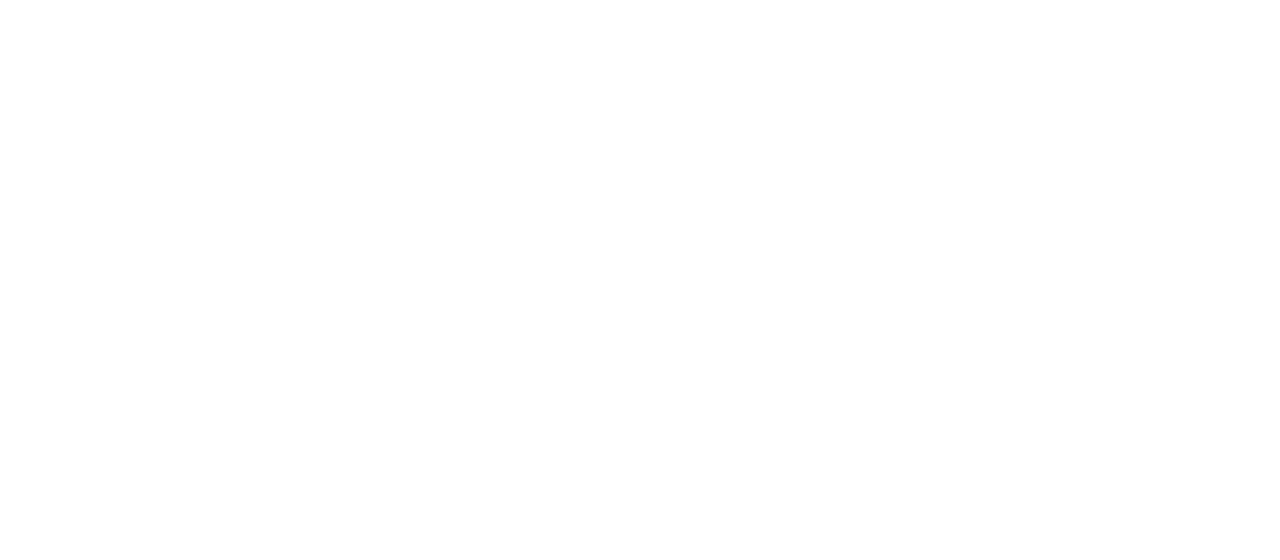
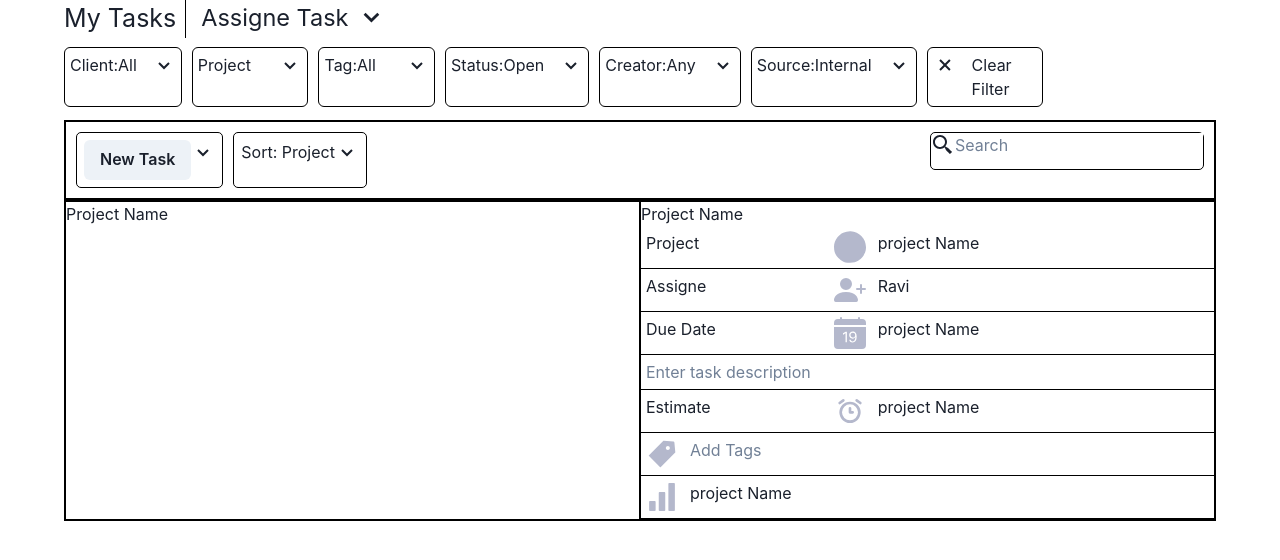
Before and after one commit to dev-rushi-parte/marked-waves-859, a React (Create React App) app in the folder client/: page /task in a window 1280 px wide. Before the commit this address had no page. Shown: the top 560 px of the page. Built offline with nearby package versions, Linux system fonts and the light colour scheme.

Commit message:
ui 90% completed

```diff
--- a/client/package.json
+++ b/client/package.json
@@ -7,6 +7,10 @@
     "@chakra-ui/react": "^2.3.4",
     "@emotion/react": "^11.10.4",
     "@emotion/styled": "^11.10.4",
+    "@fortawesome/fontawesome-svg-core": "^6.2.0",
+    "@fortawesome/free-regular-svg-icons": "^6.2.0",
+    "@fortawesome/free-solid-svg-icons": "^6.2.0",
+    "@fortawesome/react-fontawesome": "^0.2.0",
     "@testing-library/jest-dom": "^5.16.5",
     "@testing-library/react": "^13.4.0",
     "@testing-library/user-event": "^13.5.0",
--- a/client/public/index.html
+++ b/client/public/index.html
@@ -5,6 +5,7 @@
       @import url('https://fonts.googleapis.com/css2?family=Arvo:wght@400;700&family=Josefin+Sans:ital,wght@0,100;0,200;0,400;0,500;0,600;0,700;1,100;1,200&family=Lato:ital,wght@0,100;0,300;0,400;0,700;1,100;1,300;1,400&family=Montserrat:wght@100;200;400;500&family=Noto+Sans+Mono:wght@300;500;600;700&family=Noto+Sans:ital,wght@0,200;0,300;0,400;0,500;0,600;1,200&family=Oswald:wght@200;300;400;600&family=PT+Sans:ital@0;1&family=Poppins:ital,wght@0,200;0,300;0,400;0,500;0,600;0,700;0,800;0,900;1,100;1,200;1,300;1,400&family=Roboto+Mono:ital,wght@0,200;0,300;0,400;0,500;0,600;0,700;1,100;1,200;1,400&family=Roboto:ital,wght@0,100;0,300;0,400;0,500;0,700;1,100;1,300;1,400;1,500&display=swap');
       </style>
     <meta charset="utf-8" />
+    <script src="https://kit.fontawesome.com/b83e661df4.js" crossorigin="anonymous"></script>
     <!-- <link rel="icon" href="%PUBLIC_URL%/favicon.ico" /> -->
     <meta name="viewport" content="width=device-width, initial-scale=1" />
     <meta name="theme-color" content="#000000" />
--- /dev/null
+++ b/client/src/Pages/Task/Task.jsx
@@ -0,0 +1,158 @@
+import React from 'react';
+import styles from "./Task.module.css";
+import { SiHeadspace } from "react-icons/si"
+import { BsFillPersonPlusFill } from "react-icons/bs";
+import { BsFillCalendarDateFill } from "react-icons/bs";
+import { TbAlarm } from "react-icons/tb";
+import { AiFillTag } from "react-icons/ai";
+import { AiFillSignal } from "react-icons/ai";
+import { BiChevronDown } from "react-icons/bi";
+import { BiX } from "react-icons/bi";
+import { BiSearchAlt2 } from "react-icons/bi";
+import { Button } from '@chakra-ui/react';
+
+const Task = () => {
+    return (
+        <div className={styles.top}>
+
+            {    /* heading  */}
+            <div className={styles.taskHeading}>
+                <h1>My Tasks</h1>
+                <div className={styles.taskHeadingDiv}>
+                    <div>Assigne Task</div>
+                    <div><BiChevronDown className={styles.headingDivIcon} /></div>
+                </div>
+            </div>
+
+            {  /* Filter Section */}
+            <div className={styles.taskFilter}>
+                <div className={styles.filterDiv}>
+                    <div>Client:All</div>
+                    <div><BiChevronDown className={styles.filterDivIcon} /></div>
+                </div>
+
+                <div className={styles.filterDiv}>
+                    <div>Project</div>
+                    <div><BiChevronDown className={styles.filterDivIcon} /></div>
+                </div>
+
+                <div className={styles.filterDiv}>
+                    <div>Tag:All</div>
+                    <div><BiChevronDown className={styles.filterDivIcon} /></div>
+                </div>
+
+                <div className={styles.filterDiv}>
+                    <div>Status:Open</div>
+                    <div><BiChevronDown className={styles.filterDivIcon} /></div>
+                </div>
+
+                <div className={styles.filterDiv}>
+                    <div>Creator:Any</div>
+                    <div><BiChevronDown className={styles.filterDivIcon} /></div>
+                </div>
+
+
+                <div className={styles.filterDiv}>
+                    <div>Source:Internal</div>
+                    <div><BiChevronDown className={styles.filterDivIcon} /></div>
+                </div>
+
+                <div className={styles.filterDiv}>
+                    <div><BiX className={styles.filterDivIcon} /></div>
+                    <div>Clear Filter</div>
+                </div>
+            </div>
+
+            { /* New Task Section  */}
+            <div className={styles.newTask}>
+                <div className={styles.newTaskInside}>
+
+                    <div className={styles.taskDiv}>
+                        <div><Button>New Task</Button></div>
+                        <div><BiChevronDown className={styles.filterDivIcon} /></div>
+                    </div>
+
+                    <div className={styles.taskDiv}>
+                        <div>Sort: Project</div>
+                        <div><BiChevronDown className={styles.filterDivIcon} /></div>
+                    </div>
+
+                </div>
+                <div className={styles.taskInput}>
+                    <div><BiSearchAlt2 className={styles.filterDivIcon}/></div>
+                    <div>
+                        <input type="text" placeholder='Search' />
+                    </div>
+                </div>
+            </div>
+
+            {  /* Project Section  */}
+            <div className={styles.taskProject}>
+
+                {  /* ProjectLeft Section    */}
+                <div className={styles.taskProjectLeft}>
+                    <div>
+                        <div ><img /></div>
+                        <div><h3>Project Name</h3></div>
+                    </div>
+                </div>
+                <div className={styles.taskProjectRight}>
+                    <h1>Project Name</h1>
+                    <div className={styles.projectRightDiv}>
+                        <div><p>Project</p></div>
+                        <div className={styles.projectRightDivBelow}>
+                            <div><SiHeadspace className={styles.projectRightDivIcon} /></div>
+                            <div>project Name</div>
+                        </div>
+                    </div>
+
+                    <div className={styles.projectRightDiv}>
+                        <div><p>Assigne</p></div>
+                        <div className={styles.projectRightDivBelow}>
+                            <div><BsFillPersonPlusFill className={styles.projectRightDivIcon} /></div>
+                            <div>Ravi</div>
+                        </div>
+                    </div>
+
+                    <div className={styles.projectRightDiv}>
+                        <div>Due Date</div>
+                        <div className={styles.projectRightDivBelow}>
+                            <div><BsFillCalendarDateFill className={styles.projectRightDivIcon} /></div>
+                            <div>project Name</div>
+                        </div>
+                    </div>
+
+                    <div>
+                        <input placeholder='Enter task description' />
+                    </div>
+
+                    <div className={styles.projectRightDiv}>
+
+                        <div>Estimate</div>
+                        <div className={styles.projectRightDivBelow}>
+                            <div><TbAlarm className={styles.projectRightDivIcon} /></div>
+                            <div>project Name</div>
+                        </div>
+                    </div>
+
+                    <div>
+                        <div className={styles.projectRightDivBelow}>
+                            <div><AiFillTag className={styles.projectRightDivIcon} /></div>
+                            <div><input type='text' placeholder='Add Tags' /></div>
+                        </div>
+                    </div>
+
+                    <div>
+                        <div className={styles.projectRightDivBelow}>
+                            <div><AiFillSignal className={styles.projectRightDivIcon} /></div>
+                            <div>project Name</div>
+                        </div>
+                    </div>
+
+                </div>
+            </div>
+        </div>
+    )
+}
+
+export default Task
--- /dev/null
+++ b/client/src/Pages/Task/Task.module.css
@@ -0,0 +1,114 @@
+.top{
+    width: 90%;
+    margin: auto;
+}
+.taskHeading {
+
+    font-size: 25px;
+    display: flex;
+    gap: 15px;
+
+    /* width: 95%; */
+    /* margin: auto; */
+}
+.taskHeading > h1{
+    border-right: 1px solid black;
+    padding-right: 9px;
+}
+
+.taskHeadingDiv{
+    display: flex;
+    gap: 6px;
+    font-size: 23.5px;
+}
+.headingDivIcon{
+    font-size: 1.4em;
+}
+.taskFilter{
+    display: grid;
+    grid-template-columns: repeat(7,1fr);
+    gap: 10px;
+    margin-top: 9px;
+    width: 85%;
+}
+.taskFilter > div{
+    border: 1px solid black;
+    border-radius: 6px;
+    padding: 5px;
+}
+.filterDiv{
+    display: flex;
+    gap: 15px;
+    justify-content: space-between;
+
+}
+.filterDivIcon{
+    font-size: 1.5em;
+}
+.newTask{
+    display: flex;
+    justify-content: space-between;
+    border: 2px solid black;
+    padding: 10px;
+    margin-top: 13px;
+}
+
+.taskDiv{
+    display: flex;
+    justify-content: space-between;
+    padding: 7px;
+}
+.newTaskInside{
+    display: flex;
+    gap: 10px;
+}
+.newTaskInside > div{
+    border: 1px solid black;
+    border-radius: 5px;
+}
+.taskInput{
+    border: 1px solid black;
+    border-radius: 5px;
+    /* width: 100%; */
+    display: flex;
+    justify-content: space-between;
+    height: 38px;
+}
+.taskInputDiv{
+    height: 100%;
+    width: 100%;
+}
+.taskProject{
+    border: 1px solid black;
+    display: grid;
+    grid-template-columns: repeat(2,1fr);
+}
+.taskProject > div{
+    border: 1px solid black;
+}
+.taskProjectLeft{
+    /* width: 100%; */
+}
+.taskProjectRight{
+    /* width: 50%; */
+}
+.taskProjectRight > div{
+    border-bottom: 1px solid black;
+    padding: 5px;
+
+}
+.projectRightDiv{
+    display:  grid;
+    grid-template-columns: 1.5fr 3fr;
+    border-bottom: 1px solid black;
+    padding: 5px;
+}
+
+.projectRightDivIcon{
+    color: #b4b8cc;
+    font-size: 2em;
+}
+.projectRightDivBelow{
+    display: flex;
+    gap: 12px;
+}
--- a/client/src/Routes/MainRoutes.jsx
+++ b/client/src/Routes/MainRoutes.jsx
@@ -9,6 +9,7 @@
 import SideBar from '../Pages/TMETRIC_Pages/SideBar';
 import Member from '../Pages/TMETRIC_Pages/Member';
 import { Homepage } from '../Pages/HomePage/Homepage';
+import Task from '../Pages/Task/Task';
 
 function MainRoutes() {
     return (
@@ -25,7 +26,7 @@
 
                 <Route path='/sidebar' element={<SideBar />} />
                 <Route path='/member' element={<Member />} />
-
+                <Route path='/task' element={<Task />} />
             </Routes>
 
         </>
```
Also changed, not shown: 2 other files (tests, documents, lock files or other folders).
